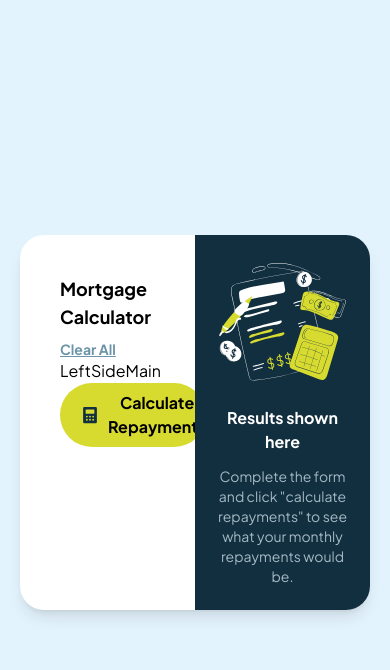
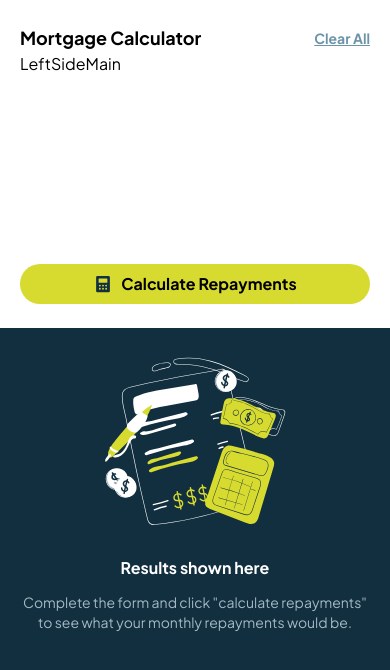
Before and after one commit to RomaLetodiani/mortgage-repayment-calculator, a React (Vite) app: page / in a window 390 px wide. Shown: the top 670 px of the page. Built offline with nearby package versions, Linux system fonts and the light colour scheme.

Commit message:
Enhance MainCard layout and styling for improved responsiveness and usability

```diff
--- a/src/components/MainCard/Main.card.tsx
+++ b/src/components/MainCard/Main.card.tsx
@@ -3,8 +3,8 @@ import RightSide from "./components/rightSide/Right.side";
 
 const MainCard = () => {
   return (
-    <div className="min-h-screen bg-slate-100 grid place-content-center p-5">
-      <div className="bg-white shadow-lg overflow-hidden rounded-3xl grid grid-cols-2 max-w-4xl m-auto">
+    <div className="min-h-screen min-w-80 bg-slate-100 grid sm:place-content-center sm:p-5">
+      <div className="bg-white shadow-lg h-full overflow-hidden sm:rounded-3xl grid sm:grid-cols-2 max-w-4xl m-auto">
         <LeftSide />
         <RightSide />
       </div>
--- a/src/components/MainCard/components/leftSide/Left.side.tsx
+++ b/src/components/MainCard/components/leftSide/Left.side.tsx
@@ -4,7 +4,7 @@ import LeftSideMain from "./components/LeftSide.main";
 
 const LeftSide = () => {
   return (
-    <div className="p-10">
+    <div className="px-5 py-6 sm:p-10 flex flex-1 flex-col">
       <LeftSideHeader />
       <LeftSideMain />
       <LeftSideFooter />
--- a/src/components/MainCard/components/leftSide/components/LeftSide.footer.tsx
+++ b/src/components/MainCard/components/leftSide/components/LeftSide.footer.tsx
@@ -5,7 +5,7 @@ const LeftSideFooter = () => {
     <div>
       <button
         type="submit"
-        className="rounded-full bg-lime hover:scale-105 py-2 px-5 flex items-center font-bold transition-transform duration-300 ease-in-out"
+        className="rounded-full w-full sm:w-max bg-lime hover:scale-105 py-2 px-5 flex justify-center items-center font-bold transition-transform duration-300 ease-in-out"
       >
         <img src={calculatorSVG} alt="Calculator" className="w-5 h-5 inline-block mr-2" />
         <span>Calculate Repayments</span>
--- a/src/components/MainCard/components/leftSide/components/LeftSide.main.tsx
+++ b/src/components/MainCard/components/leftSide/components/LeftSide.main.tsx
@@ -1,5 +1,5 @@
 const LeftSideMain = () => {
-  return <div>LeftSideMain</div>;
+  return <div className="flex-1">LeftSideMain</div>;
 };
 
 export default LeftSideMain;
--- a/tailwind.config.js
+++ b/tailwind.config.js
@@ -5,6 +5,7 @@ export default {
     extend: {
       colors: {
         lime: "hsl(61, 70%, 52%)",
+        "lime-900": "hsl(202,55%,12%)",
         red: "hsl(4, 69%, 50%)",
         white: "hsl(0, 0%, 100%)",
         "slate-100": "hsl(202, 86%, 94%)",
```
